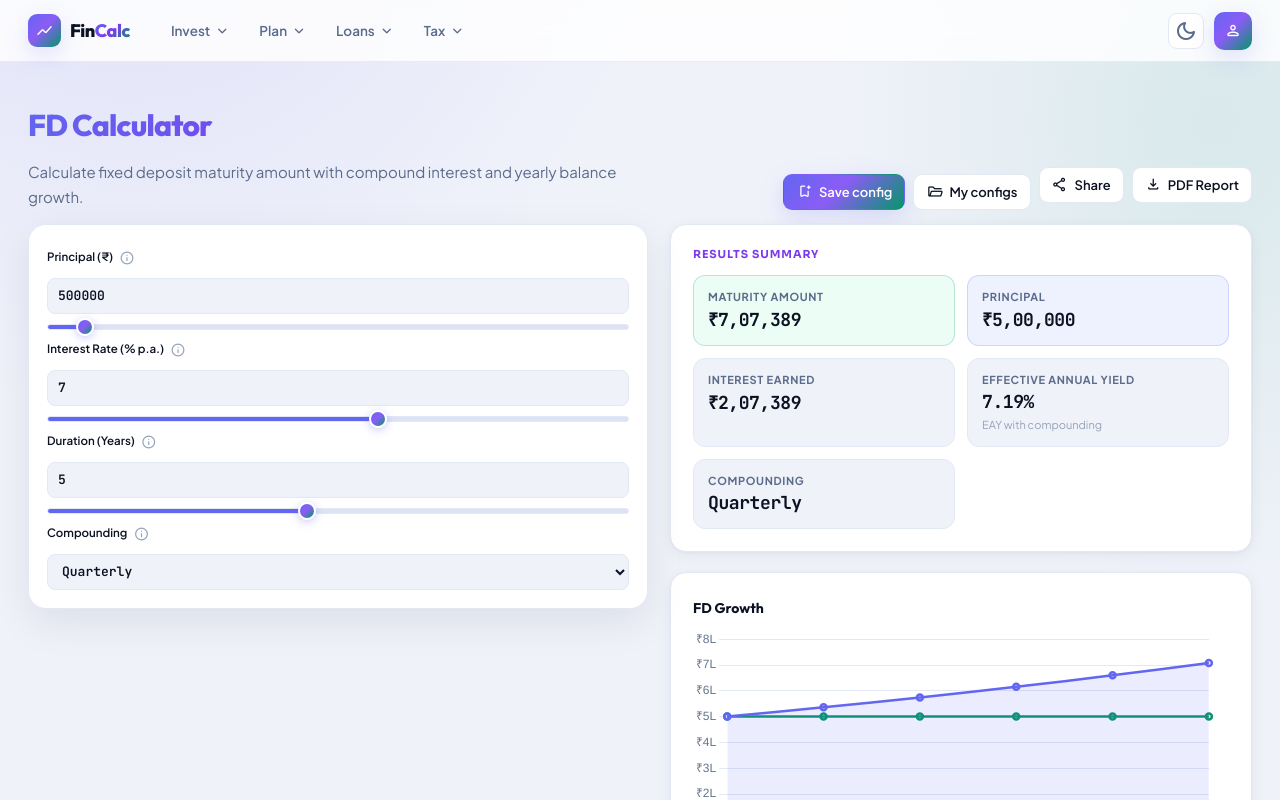
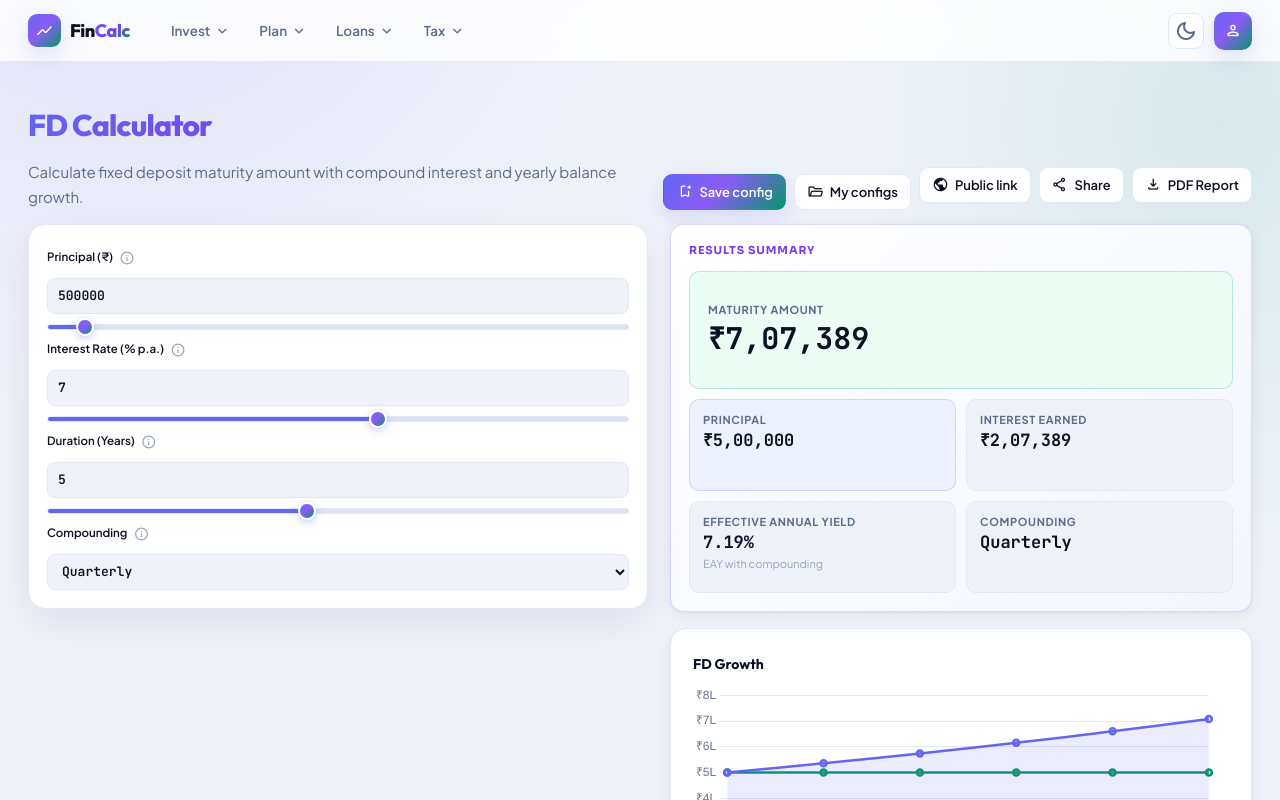
Before and after one commit to PrabhkiratSingh105/fincalc, a React (Create React App) app: page /fd in a window 1280 px wide. Shown: the top 800 px of the page. Built offline with nearby package versions, Linux system fonts and the light colour scheme.

Commit message:
Add public config sharing

```diff
--- a/src/App.js
+++ b/src/App.js
@@ -138,34 +138,20 @@ function App() {
 
             <Route path="/" element={<Home />} />
 
-            <Route path="/sip" element={<SIPCalculator />} />
-
-            <Route path="/lumpsum" element={<LumpsumCalculator />} />
-
-            <Route path="/ppf" element={<PPFCalculator />} />
-
-            <Route path="/swp" element={<SWPCalculator />} />
-
-            <Route path="/loan" element={<LoanCalculator />} />
-
-            <Route path="/retirement" element={<RetirementCalculator />} />
-
-            <Route path="/goal-sip" element={<GoalSipCalculator />} />
-
-            <Route path="/inflation" element={<InflationCalculator />} />
-
-            <Route path="/cagr" element={<CagrCalculator />} />
-
-            <Route path="/loan-prepayment" element={<LoanPrepaymentCalculator />} />
-
-            <Route path="/loan-eligibility" element={<LoanEligibilityCalculator />} />
-
-            <Route path="/income-tax" element={<IncomeTaxCalculator />} />
-
-            <Route path="/fd" element={<FdCalculator />} />
-
-            <Route path="/rd" element={<RdCalculator />} />
-
+            <Route path="/sip/:shareToken?" element={<SIPCalculator />} />
+            <Route path="/lumpsum/:shareToken?" element={<LumpsumCalculator />} />
+            <Route path="/ppf/:shareToken?" element={<PPFCalculator />} />
+            <Route path="/swp/:shareToken?" element={<SWPCalculator />} />
+            <Route path="/loan/:shareToken?" element={<LoanCalculator />} />
+            <Route path="/retirement/:shareToken?" element={<RetirementCalculator />} />
+            <Route path="/goal-sip/:shareToken?" element={<GoalSipCalculator />} />
+            <Route path="/inflation/:shareToken?" element={<InflationCalculator />} />
+            <Route path="/cagr/:shareToken?" element={<CagrCalculator />} />
+            <Route path="/loan-prepayment/:shareToken?" element={<LoanPrepaymentCalculator />} />
+            <Route path="/loan-eligibility/:shareToken?" element={<LoanEligibilityCalculator />} />
+            <Route path="/income-tax/:shareToken?" element={<IncomeTaxCalculator />} />
+            <Route path="/fd/:shareToken?" element={<FdCalculator />} />
+            <Route path="/rd/:shareToken?" element={<RdCalculator />} />
           </Routes>
 
         </BrowserRouter>
--- a/src/components/SavedConfigsPanel.jsx
+++ b/src/components/SavedConfigsPanel.jsx
@@ -5,6 +5,7 @@ import {
   saveConfig,
   updateConfig,
 } from '../utils/savedConfigs';
+import { createPublicConfigLink } from '../utils/share';
 
 function formatDate(iso) {
   return new Date(iso).toLocaleString('en-IN', {
@@ -112,6 +113,22 @@ export default function SavedConfigsPanel({
     }
     refresh();
     showSuccess(`Deleted "${entry.name}".`);
+  };
+
+  const handlePublicShare = async (entry) => {
+    try {
+      showSuccess('Creating public link...');
+      const data = await createPublicConfigLink({
+        page: storageKey,
+        title: entry.name,
+        config: entry.config,
+      });
+      const url = data.url || `${window.location.origin}/${storageKey}/${data.token}`;
+      await navigator.clipboard.writeText(url);
+      showSuccess(`Public link copied for "${entry.name}".`);
+    } catch (err) {
+      showError(err.message || 'Could not create public link.');
+    }
   };
 
   return (
@@ -242,6 +259,13 @@ export default function SavedConfigsPanel({
                       >
                         Rename
                       </button>
+                      <button
+                        type="button"
+                        className="saved-config-action"
+                        onClick={() => handlePublicShare(entry)}
+                      >
+                        Public link
+                      </button>
                       {pendingDeleteId === entry.id ? (
                         <>
                           <button
--- a/src/components/calculator/CalculatorLayout.jsx
+++ b/src/components/calculator/CalculatorLayout.jsx
@@ -2,6 +2,19 @@ import React, { useState } from 'react';
 import SavedConfigsPanel from '../SavedConfigsPanel';
 import ChartPanel from './ChartPanel';
 import { useCalculatorPage } from '../../hooks/useCalculatorPage';
+
+function getRangeFillStyle(field, value) {
+  const min = Number(field.min ?? 0);
+  const max = Number(field.max);
+  const numericValue = Number(value);
+
+  if (!Number.isFinite(max) || max <= min || !Number.isFinite(numericValue)) {
+    return { '--range-fill': '0%' };
+  }
+
+  const pct = Math.min(100, Math.max(0, ((numericValue - min) / (max - min)) * 100));
+  return { '--range-fill': `${pct}%` };
+}
 
 function InputField({ field, value, onChange }) {
   const [showTip, setShowTip] = useState(false);
@@ -65,6 +78,7 @@ function InputField({ field, value, onChange }) {
               max={field.max}
               step={field.step ?? 1}
               value={value}
+              style={getRangeFillStyle(field, value)}
               onChange={(e) => onChange(field.key, Number(e.target.value))}
             />
           )}
@@ -160,6 +174,8 @@ export default function CalculatorLayout({
     results,
     shareMsg,
     handleShare,
+    publicShareMsg,
+    handlePublicShare,
     handlePdf,
   } = useCalculatorPage(id, defaults, calculate);
 
@@ -189,6 +205,14 @@ export default function CalculatorLayout({
             getConfig={getConfig}
             applyConfig={applyConfig}
           />
+          <button
+            type="button"
+            className="mini-btn"
+            onClick={() => handlePublicShare(title)}
+          >
+            <span className="material-symbols-rounded">public</span>
+            Public link
+          </button>
           <button type="button" className="mini-btn" onClick={handleShare}>
             <span className="material-symbols-rounded">share</span>
             Share
@@ -197,7 +221,9 @@ export default function CalculatorLayout({
             <span className="material-symbols-rounded">download</span>
             PDF Report
           </button>
-          {shareMsg && <span className="calc-share-msg">{shareMsg}</span>}
+          {(shareMsg || publicShareMsg) && (
+            <span className="calc-share-msg">{publicShareMsg || shareMsg}</span>
+          )}
         </div>
       </div>
 
@@ -235,7 +261,10 @@ export default function CalculatorLayout({
                 <div className="slbl">Results Summary</div>
                 <div className="calc-summary-grid">
                   {results.summary.map((item, i) => (
-                    <div className={`calc-summary-item tone-${item.tone || 'default'}`} key={i}>
+                    <div
+                      className={`calc-summary-item ${i === 0 ? 'is-featured' : ''} tone-${item.tone || 'default'}`}
+                      key={i}
+                    >
                       <div className="calc-summary-label">{item.label}</div>
                       <div className="calc-summary-value">{item.value}</div>
                       {item.sub && <div className="calc-summary-sub">{item.sub}</div>}
--- a/src/hooks/useCalculatorPage.js
+++ b/src/hooks/useCalculatorPage.js
@@ -1,17 +1,47 @@
 import { useCallback, useEffect, useMemo, useState } from 'react';
-import { useSearchParams } from 'react-router-dom';
-import { encodeShareState, readShareState } from '../utils/share';
+import { useParams, useSearchParams } from 'react-router-dom';
+import {
+  createPublicConfigLink,
+  encodeShareState,
+  fetchPublicConfig,
+  readShareState,
+} from '../utils/share';
 import { downloadPdfReport } from '../utils/pdfExport';
 
 export function useCalculatorPage(calcId, defaults, calculateFn) {
+  const { shareToken } = useParams();
   const [searchParams, setSearchParams] = useSearchParams();
   const [inputs, setInputs] = useState(defaults);
   const [shareMsg, setShareMsg] = useState('');
+  const [publicShareMsg, setPublicShareMsg] = useState('');
 
   useEffect(() => {
     const shared = readShareState(searchParams);
     if (shared) setInputs((prev) => ({ ...prev, ...shared }));
   }, []); // eslint-disable-line react-hooks/exhaustive-deps
+
+  useEffect(() => {
+    if (!shareToken) return;
+
+    let alive = true;
+    setPublicShareMsg('Loading shared configuration...');
+
+    fetchPublicConfig(calcId, shareToken)
+      .then((shared) => {
+        if (!alive) return;
+        setInputs((prev) => ({ ...prev, ...(shared.config || {}) }));
+        setPublicShareMsg('Shared configuration loaded.');
+        setTimeout(() => alive && setPublicShareMsg(''), 3000);
+      })
+      .catch((err) => {
+        if (!alive) return;
+        setPublicShareMsg(err.message || 'Shared configuration could not be loaded.');
+      });
+
+    return () => {
+      alive = false;
+    };
+  }, [calcId, shareToken]);
 
   const setField = useCallback((key, value) => {
     setInputs((prev) => ({ ...prev, [key]: value }));
@@ -27,6 +57,25 @@ export function useCalculatorPage(calcId, defaults, calculateFn) {
       setShareMsg('Link copied to clipboard!');
       setTimeout(() => setShareMsg(''), 3000);
     });
+  };
+
+  const handlePublicShare = async (title = calcId) => {
+    try {
+      setPublicShareMsg('Creating public link...');
+      const data = await createPublicConfigLink({
+        page: calcId,
+        title,
+        config: inputs,
+      });
+      const url = data.url || `${window.location.origin}/${calcId}/${data.token}`;
+      await navigator.clipboard.writeText(url);
+      setShareMsg('');
+      setPublicShareMsg('Public link copied to clipboard!');
+      setTimeout(() => setPublicShareMsg(''), 3000);
+    } catch (err) {
+      setShareMsg('');
+      setPublicShareMsg(err.message || 'Could not create public link.');
+    }
   };
 
   const handlePdf = () => {
@@ -46,6 +95,8 @@ export function useCalculatorPage(calcId, defaults, calculateFn) {
     results,
     shareMsg,
     handleShare,
+    publicShareMsg,
+    handlePublicShare,
     handlePdf,
   };
 }
--- a/src/styles/calculator.css
+++ b/src/styles/calculator.css
@@ -138,22 +138,43 @@
 .calc-results-panel {
   display: flex;
   flex-direction: column;
-  gap: 20px;
+  gap: 16px;
   min-width: 0;
+}
+
+.calc-summary-card {
+  padding: 18px;
+  border-radius: 14px;
+  background:
+    linear-gradient(135deg, rgba(255, 255, 255, 0.96), rgba(238, 242, 255, 0.68)),
+    var(--surface);
+  border-color: var(--indigo-border);
 }
 
 .calc-summary-grid {
   display: grid;
-  grid-template-columns: repeat(auto-fill, minmax(180px, 1fr));
-  gap: 12px;
+  grid-template-columns: repeat(2, minmax(0, 1fr));
+  gap: 10px;
 }
 
 .calc-summary-item {
-  padding: 14px;
-  border-radius: 12px;
+  min-height: 92px;
+  padding: 13px;
+  border-radius: 10px;
   background: var(--bg);
   border: 1px solid var(--border);
   animation: calcFadeIn 0.4s ease both;
+}
+
+.calc-summary-item.is-featured {
+  grid-column: 1 / -1;
+  min-height: 118px;
+  display: flex;
+  flex-direction: column;
+  justify-content: center;
+  padding: 18px;
+  background: linear-gradient(135deg, var(--surface) 0%, var(--green-lt) 100%);
+  border-color: var(--green-border);
 }
 
 .calc-summary-item.tone-primary { border-color: var(--indigo-border); background: var(--indigo-lt); }
@@ -172,10 +193,16 @@
 
 .calc-summary-value {
   font-family: var(--font-mono);
-  font-size: 18px;
+  font-size: 17px;
   font-weight: 700;
   color: var(--text);
-  letter-spacing: -0.4px;
+  letter-spacing: 0;
+  line-height: 1.2;
+  overflow-wrap: anywhere;
+}
+
+.calc-summary-item.is-featured .calc-summary-value {
+  font-size: 30px;
 }
 
 .calc-summary-sub {
@@ -188,7 +215,7 @@
 .calc-charts-grid {
   display: grid;
   grid-template-columns: repeat(auto-fit, minmax(300px, 1fr));
-  gap: 20px;
+  gap: 16px;
 }
 
 .calc-chart-card {
@@ -248,7 +275,7 @@
 .calc-detail-grid {
   display: grid;
   grid-template-columns: repeat(auto-fit, minmax(280px, 1fr));
-  gap: 20px;
+  gap: 16px;
 }
 
 .calc-steps,
@@ -358,6 +385,12 @@
   box-shadow: 0 18px 48px rgba(0, 0, 0, 0.28);
 }
 
+[data-theme='dark'] .calc-summary-card {
+  background:
+    linear-gradient(135deg, rgba(22, 29, 46, 0.98), rgba(31, 41, 66, 0.82)),
+    var(--surface);
+}
+
 [data-theme='dark'] body {
   background:
     radial-gradient(ellipse 80% 50% at 10% -10%, rgba(99, 102, 241, 0.08), transparent 55%),
@@ -435,6 +468,10 @@
     grid-template-columns: 1fr;
   }
 
+  .calc-summary-item.is-featured .calc-summary-value {
+    font-size: 24px;
+  }
+
   .calc-charts-grid {
     grid-template-columns: 1fr;
     gap: 14px;
```
Also changed, not shown: server.js (+109 -0 lines), src/utils/share.js (+24 -0 lines), 12 other files (tests, documents, lock files or other folders).
